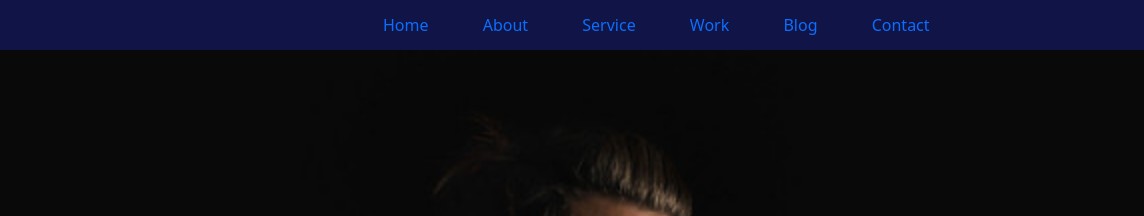
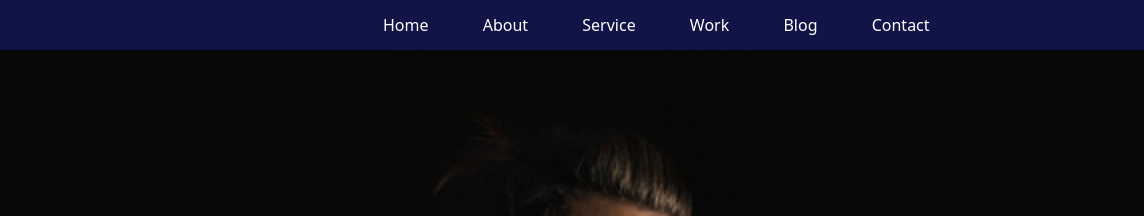
Before and after one commit to ajharulsakib/class-assignment-16, a plain HTML site: page index.html in a window 1280 px wide. Shown: the top 216 px of the page, 136-1280 px from the left. Drawn offline with nearby package versions, Linux system fonts and the light colour scheme.

Commit message:
Update index.html

```diff
--- a/index.html
+++ b/index.html
@@ -25,12 +25,12 @@
                     </div>
                     <div class="col-md-8">
                         <ul>
-                            <li><a href="#">Home</a></li>
-                            <li><a href="#">About</a></li>
-                            <li><a href="#">Service</a></li>
-                            <li><a href="#">Work</a></li>
-                            <li><a href="#">Blog</a></li>
-                            <li><a href="#">Contact</a></li>
+                            <li><a class="text-white" href="#">Home</a></li>
+                            <li><a class="text-white" href="#">About</a></li>
+                            <li><a class="text-white" href="#">Service</a></li>
+                            <li><a class="text-white" href="#">Work</a></li>
+                            <li><a class="text-white" href="#">Blog</a></li>
+                            <li><a class="text-white" href="#">Contact</a></li>
                         </ul>
                     </div>
                 </div>
```
